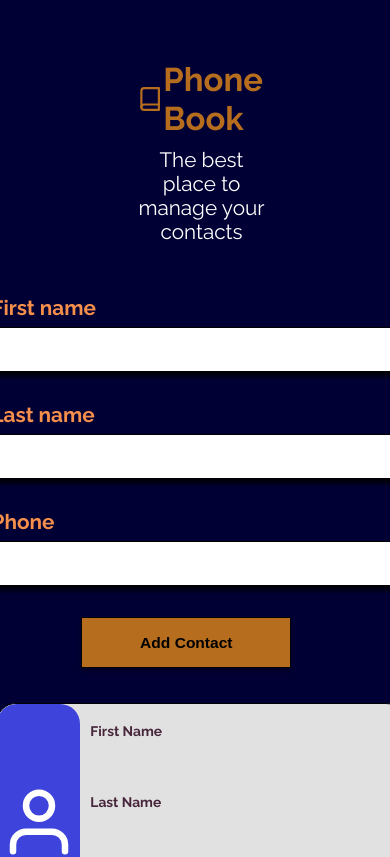
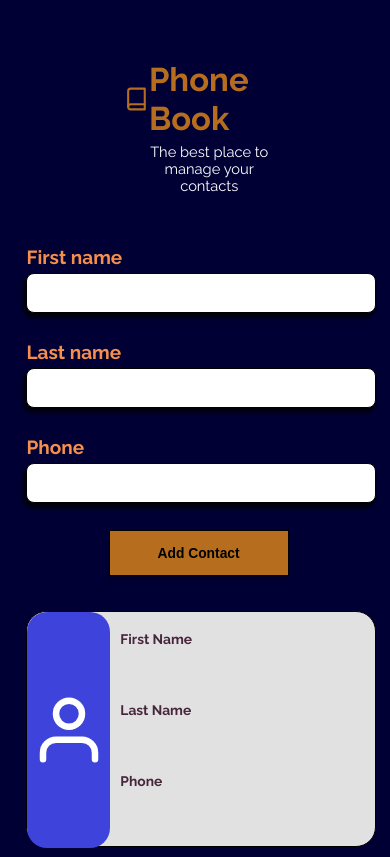
Before and after one commit to marcelogaldino/phonebook, a React (Create React App) app: page / in a window 390 px wide. Shown: the top 857 px of the page. Built offline with nearby package versions, Linux system fonts and the light colour scheme.

Commit message:
fix: responsive layout

```diff
--- a/src/pages/styles.tsx
+++ b/src/pages/styles.tsx
@@ -8,10 +8,11 @@ interface IErrorInput {
 }
 
 export const Container = styled.div`
-  @media (max-width: 380px) {
+  @media (max-width: 490px) {
     display: flex;
     flex-direction: column;
     align-items: center;
+    justify-content: center;
   }
 `
 
@@ -33,7 +34,7 @@ export const TitleContainer = styled.div`
     }
   }
 
-  @media (max-width: 380px) {
+  @media (max-width: 490px) {
     width: 155px;
 
     svg {
@@ -64,7 +65,7 @@ export const HeaderDescription = styled.div`
   text-align: center;
   margin-top: 1.2rem;
 
-  @media (max-width: 380px) {
+  @media (max-width: 490px) {
     width: 136px;
     margin-left: 2rem;
     font-size: 1.7rem;
@@ -85,7 +86,7 @@ export const ContentForm = styled.div<IErrorInput>`
     justify-content: center;
   }
 
-  @media (max-width: 380px) {
+  @media (max-width: 490px) {
     margin-left: 8rem;
   }
 
@@ -149,7 +150,7 @@ export const ContentForm = styled.div<IErrorInput>`
       }
     }
 
-    @media (max-width: 380px) {
+    @media (max-width: 490px) {
       p {
         font-size: 2.2rem;
         margin-bottom: 0.6rem;
@@ -189,7 +190,7 @@ export const FlipeContainer = styled.div`
     height: 236px;
   }
 
-  @media (max-width: 380px) {
+  @media (max-width: 490px) {
     width: 350px;
     height: 236px;
     margin-right: 8rem;
@@ -335,7 +336,7 @@ export const TableContainer = styled.div`
     }
   }
 
-  @media (max-width: 380px) {
+  @media (max-width: 490px) {
     padding-left: 6rem;
 
     table {
--- a/src/styles/global.ts
+++ b/src/styles/global.ts
@@ -24,6 +24,14 @@ export const GlobalStyle = createGlobalStyle`
        font-size: 54%;
        padding: 20px 42px;
        margin-left: 1.5rem;
+     }
+   }
+
+   @media (max-width: 380px) {
+     html {
+       font-size: 50%;
+       padding: 10px 16px;
+       margin-left: 6rem;
      }
    }
 
```
